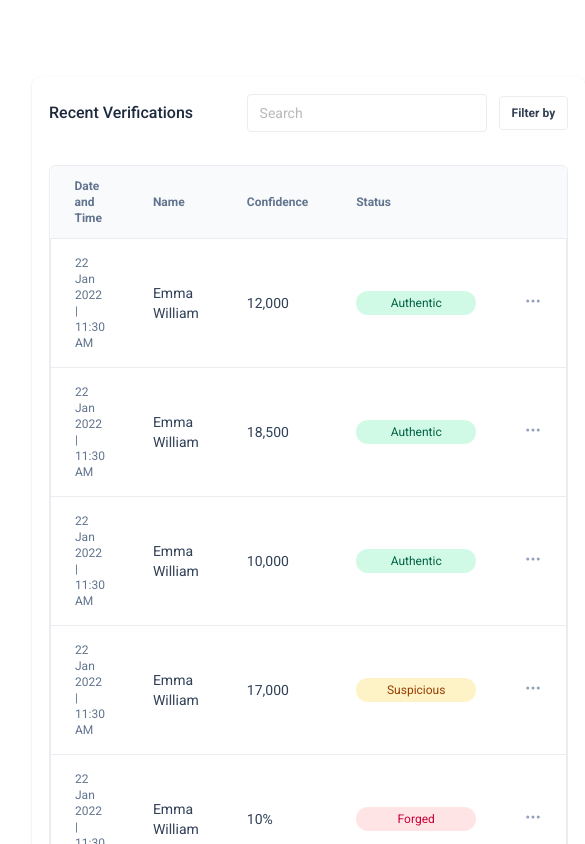
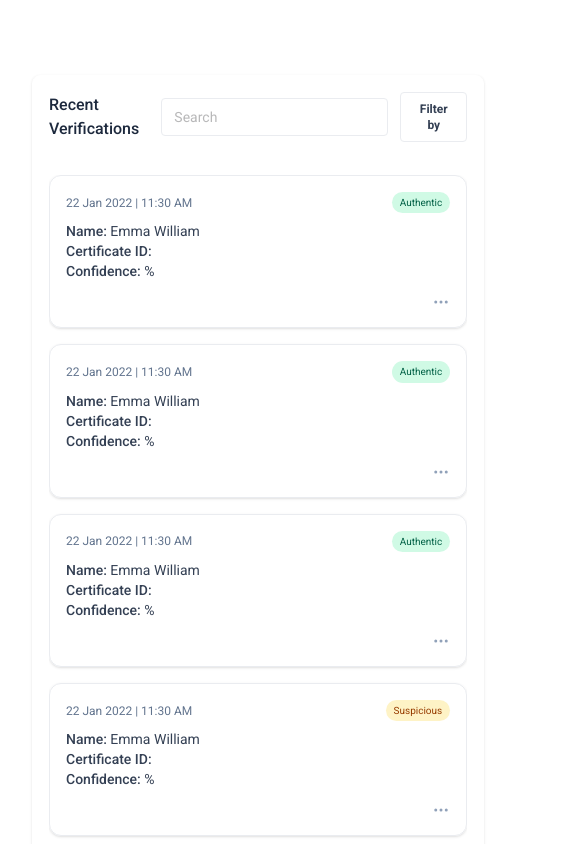
Before and after one commit to TechProoo/certiAi, a React (Vite) app: page /dashboard in a window 390 px wide. Shown: the part 1156-2000 px from the top of the page, 585 px wide, since content can reach past the window. Built offline with nearby package versions, Linux system fonts and the light colour scheme; a web font is replaced by a local one.

Commit message:
Finished the dashboard

```diff
--- a/src/Components/ui/modern-mobile-menu.tsx
+++ b/src/Components/ui/modern-mobile-menu.tsx
@@ -18,7 +18,6 @@ const defaultItems: InteractiveMenuItem[] = [
   { label: "Upload", icon: Briefcase, path: "/dashboard/upload" },
   { label: "History", icon: Calendar, path: "/dashboard/history" },
   { label: "Reports", icon: Shield, path: "/dashboard/reports" },
-  { label: "Settings", icon: Settings, path: "/dashboard/settings" },
 ];
 
 const defaultAccentColor = "var(--component-active-color-default)";
--- a/src/Pages/dashboard/Dashboard.tsx
+++ b/src/Pages/dashboard/Dashboard.tsx
@@ -125,6 +125,8 @@ export default function Dashboard() {
   const [rows, setRows] = useState(initialTableData);
   const [deleteOpen, setDeleteOpen] = useState(false);
   const [selectedId, setSelectedId] = useState<string | null>(null);
+  // visible rows (placeholder for future filtering/pagination)
+  const visible = rows;
   return (
     <DashboardLayout>
       <div className="max-w-6xl mx-auto pt-6">
@@ -232,14 +234,12 @@ export default function Dashboard() {
 
           {/* TABLE BODY */}
           <div className="p-4">
-            <div className="overflow-hidden rounded-md border border-[#EAECF0]">
-              <table className="min-w-full">
+            <div className="w-full overflow-x-auto">
+              <table className="min-w-full w-full table-auto hidden md:table">
                 <thead className="bg-slate-50">
                   <tr className="text-left text-xs text-slate-500">
-                    <th className="px-6 py-3">Date and Time</th>
-                    <th className="px-6 py-3 hidden md:block">
-                      Certificate ID
-                    </th>
+                    <th className="px-6 py-3">Date</th>
+                    <th className="px-6 py-3">Certificate ID</th>
                     <th className="px-6 py-3">Name</th>
                     <th className="px-6 py-3">Confidence</th>
                     <th className="px-6 py-3">Status</th>
@@ -247,38 +247,37 @@ export default function Dashboard() {
                   </tr>
                 </thead>
 
-                <tbody className="bg-white divide-y border-[#EAECF0] border di">
-                  {rows.map((row, i) => (
+                <tbody className="border-[#EAECF0]">
+                  {visible.map((row) => (
                     <tr
-                      key={i}
-                      className="text-sm text-slate-700 border border-[#EAECF0]"
+                      key={row.id}
+                      className="text-sm border-t border-[#EAECF0]"
                     >
                       <td className="px-6 py-4 text-xs text-slate-500">
                         {row.date}
                       </td>
-                      <td className="px-6 py-4 hidden md:block">{row.id}</td>
-                      <td className="px-6 py-4">{row.name}</td>
-                      <td className="px-6 py-4">{row.conf}</td>
+                      <td className="px-6 py-4 text-[#344054]">
+                        {row.certificateId}
+                      </td>
+                      <td className="px-6 py-4 text-[#344054]">{row.name}</td>
+                      <td className="px-6 py-4 text-[#344054]">
+                        {row.confidence}%
+                      </td>
 
                       <td className="px-6 py-4">
-                        {row.status === "Authentic" && (
-                          <span className="inline-flex w-30 text-center justify-center items-center px-3 py-1 rounded-full text-xs bg-emerald-100 text-emerald-800">
-                            Authentic
-                          </span>
-                        )}
-                        {row.status === "Suspicious" && (
-                          <span className="inline-flex w-30 text-center justify-center items-center px-3 py-1 rounded-full text-xs bg-amber-100 text-amber-800">
-                            Suspicious
-                          </span>
-                        )}
-                        {row.status === "Forged" && (
-                          <span className="inline-flex w-30 text-center justify-center items-center px-3 py-1 rounded-full text-xs bg-rose-100 text-rose-700">
-                            Forged
-                          </span>
-                        )}
+                        <span
+                          className={`px-3 py-1 rounded-full text-xs ${
+                            row.status === "Authentic"
+                              ? "bg-emerald-100 text-emerald-800"
+                              : row.status === "Suspicious"
+                              ? "bg-amber-100 text-amber-800"
+                              : "bg-rose-100 text-rose-700"
+                          }`}
+                        >
+                          {row.status}
+                        </span>
                       </td>
 
-                      {/* THREE DOT MENU */}
                       <td className="px-6 py-4 text-right">
                         <DropdownMenu>
                           <DropdownMenuTrigger className="text-slate-400 hover:text-slate-600">
@@ -312,6 +311,73 @@ export default function Dashboard() {
                   ))}
                 </tbody>
               </table>
+
+              {/* Mobile View (Cards) */}
+              <div className="md:hidden space-y-4">
+                {visible.map((row) => (
+                  <div
+                    key={row.id}
+                    className="border border-[#EAECF0] rounded-xl p-4 shadow-sm"
+                  >
+                    <div className="flex justify-between items-center text-xs text-slate-500">
+                      <span>{row.date}</span>
+                      <span
+                        className={`px-2 py-1 rounded-full text-[10px] ${
+                          row.status === "Authentic"
+                            ? "bg-emerald-100 text-emerald-800"
+                            : row.status === "Suspicious"
+                            ? "bg-amber-100 text-amber-800"
+                            : "bg-rose-100 text-rose-700"
+                        }`}
+                      >
+                        {row.status}
+                      </span>
+                    </div>
+
+                    <div className="mt-2 text-sm text-[#344054]">
+                      <p>
+                        <span className="font-medium">Name:</span> {row.name}
+                      </p>
+                      <p>
+                        <span className="font-medium">Certificate ID:</span>{" "}
+                        {row.certificateId}
+                      </p>
+                      <p>
+                        <span className="font-medium">Confidence:</span>{" "}
+                        {row.confidence}%
+                      </p>
+                    </div>
+
+                    <div className="mt-3 flex justify-end">
+                      <DropdownMenu>
+                        <DropdownMenuTrigger className="text-slate-400 hover:text-slate-600">
+                          <MoreHorizontal size={18} />
+                        </DropdownMenuTrigger>
+
+                        <DropdownMenuContent align="end" className="w-40">
+                          <DropdownMenuItem
+                            onSelect={() =>
+                              navigate(`/dashboard/verification/${row.id}`)
+                            }
+                          >
+                            View Verification
+                          </DropdownMenuItem>
+                          <DropdownMenuItem>Download Analysis</DropdownMenuItem>
+                          <DropdownMenuItem
+                            className="text-rose-600"
+                            onSelect={() => {
+                              setSelectedId(row.id);
+                              setDeleteOpen(true);
+                            }}
+                          >
+                            Delete
+                          </DropdownMenuItem>
+                        </DropdownMenuContent>
+                      </DropdownMenu>
+                    </div>
+                  </div>
+                ))}
+              </div>
             </div>
           </div>
 
--- a/src/Pages/dashboard/History.tsx
+++ b/src/Pages/dashboard/History.tsx
@@ -146,13 +146,12 @@ export default function VerificationHistory() {
 
           <div className="p-4">
             <div className="overflow-x-auto border rounded-md">
-              <table className="min-w-full">
+              <div className="w-full overflow-x-auto">
+                <table className="min-w-full hidden md:table">
                   <thead className="bg-slate-50">
                     <tr className="text-left text-xs text-slate-500">
                       <th className="px-6 py-3">Date</th>
-                    <th className="px-6 py-3 hidden md:block">
-                      Certificate ID
-                    </th>
+                      <th className="px-6 py-3">Certificate ID</th>
                       <th className="px-6 py-3">Name</th>
                       <th className="px-6 py-3">Confidence</th>
                       <th className="px-6 py-3">Status</th>
@@ -169,7 +168,7 @@ export default function VerificationHistory() {
                         <td className="px-6 py-4 text-xs text-slate-500">
                           {row.date}
                         </td>
-                      <td className="px-6 py-4 hidden md:block text-[#344054]">
+                        <td className="px-6 py-4 text-[#344054]">
                           {row.certificateId}
                         </td>
                         <td className="px-6 py-4 text-[#344054]">{row.name}</td>
@@ -224,6 +223,76 @@ export default function VerificationHistory() {
                     ))}
                   </tbody>
                 </table>
+
+                {/* Mobile View (Cards) */}
+                <div className="md:hidden space-y-4">
+                  {visible.map((row) => (
+                    <div
+                      key={row.id}
+                      className="border border-[#EAECF0] rounded-xl p-4 shadow-sm"
+                    >
+                      <div className="flex justify-between items-center text-xs text-slate-500">
+                        <span>{row.date}</span>
+                        <span
+                          className={`px-2 py-1 rounded-full text-[10px] ${
+                            row.status === "Authentic"
+                              ? "bg-emerald-100 text-emerald-800"
+                              : row.status === "Suspicious"
+                              ? "bg-amber-100 text-amber-800"
+                              : "bg-rose-100 text-rose-700"
+                          }`}
+                        >
+                          {row.status}
+                        </span>
+                      </div>
+
+                      <div className="mt-2 text-sm text-[#344054]">
+                        <p>
+                          <span className="font-medium">Name:</span> {row.name}
+                        </p>
+                        <p>
+                          <span className="font-medium">Certificate ID:</span>{" "}
+                          {row.certificateId}
+                        </p>
+                        <p>
+                          <span className="font-medium">Confidence:</span>{" "}
+                          {row.confidence}%
+                        </p>
+                      </div>
+
+                      <div className="mt-3 flex justify-end">
+                        <DropdownMenu>
+                          <DropdownMenuTrigger className="text-slate-400 hover:text-slate-600">
+                            <MoreHorizontal size={18} />
+                          </DropdownMenuTrigger>
+
+                          <DropdownMenuContent align="end" className="w-40">
+                            <DropdownMenuItem
+                              onSelect={() =>
+                                navigate(`/dashboard/verification/${row.id}`)
+                              }
+                            >
+                              View Verification
+                            </DropdownMenuItem>
+                            <DropdownMenuItem>
+                              Download Analysis
+                            </DropdownMenuItem>
+                            <DropdownMenuItem
+                              className="text-rose-600"
+                              onSelect={() => {
+                                setSelectedId(row.id);
+                                setDeleteOpen(true);
+                              }}
+                            >
+                              Delete
+                            </DropdownMenuItem>
+                          </DropdownMenuContent>
+                        </DropdownMenu>
+                      </div>
+                    </div>
+                  ))}
+                </div>
+              </div>
             </div>
           </div>
 
```
Lines whose indentation alone changed are shown as unchanged.
